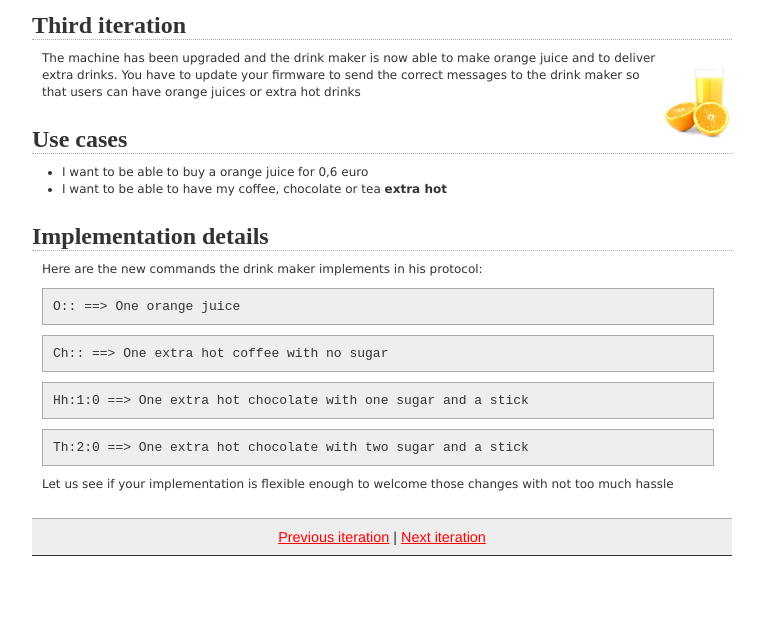
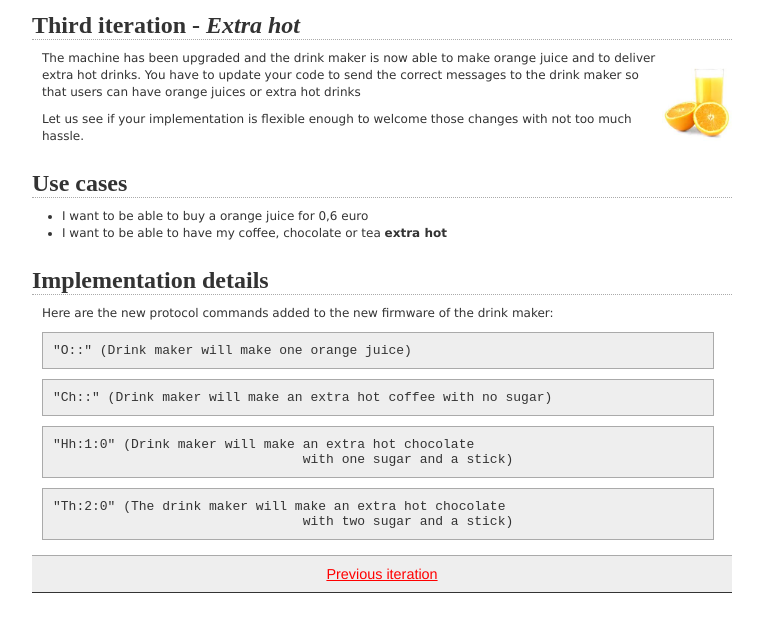
Before and after one commit to simcap/coffeemachine, a plain HTML site: page cm-third-iteration.html in a window 1280 px wide. Shown: the part 69-700 px from the top of the page, without its empty margins (258-1021 px from the left). Drawn offline with Linux system fonts and the light colour scheme.

Commit message:
second refactor from feedback

```diff
--- a/cm-third-iteration.html
+++ b/cm-third-iteration.html
@@ -16,25 +16,29 @@
 
 		</div>
 		<div id="body">
-			<h2>Third iteration</h2>
+			<h2>Third iteration - <em>Extra hot</em></h2>
 			<img src="images/orange-juice.jpeg" width="70" height = "100" style="float: right;"/>
-			<p>The machine has been upgraded and the drink maker is now able to make orange juice and to deliver extra drinks.
-			You have to update your firmware to send the correct messages to the drink maker
+			<p>The machine has been upgraded and the drink maker is now able to make orange juice and to deliver extra hot drinks.
+			You have to update your code to send the correct messages to the drink maker
 			so that users can have orange juices or extra hot drinks</p>
+
+			<p>Let us see if your implementation is flexible enough to welcome those changes with not too much hassle.</p>
+
 			<h2>Use cases</h2>
 			<ul>
 				<li>I want to be able to buy a orange juice for 0,6 euro</li>
 				<li>I want to be able to have my coffee, chocolate or tea <strong>extra hot</strong></li>
 			</ul>
 			<h2>Implementation details</h2>
-			<p>Here are the new commands the drink maker implements in his protocol:</p>
-			<pre>O:: ==> One orange juice</pre>
-			<pre>Ch:: ==> One extra hot coffee with no sugar</pre>
-			<pre>Hh:1:0 ==> One extra hot chocolate with one sugar and a stick</pre>
-			<pre>Th:2:0 ==> One extra hot chocolate with two sugar and a stick</pre>
-			<p>Let us see if your implementation is flexible enough to welcome those changes with not too much hassle</p>
+			<p>Here are the new protocol commands added to the new firmware of the drink maker:</p>
+			<pre>"O::" (Drink maker will make one orange juice)</pre>
+			<pre>"Ch::" (Drink maker will make an extra hot coffee with no sugar)</pre>
+			<pre>"Hh:1:0" (Drink maker will make an extra hot chocolate
+				with one sugar and a stick)</pre>
+			<pre>"Th:2:0" (The drink maker will make an extra hot chocolate
+				with two sugar and a stick)</pre>
 		</div>
-		<div id="footer"><a href="cm-second-iteration.html">Previous iteration</a> | <a href="cm-fourth-iteration.html">Next iteration</a></div>
+		<div id="footer"><a href="cm-second-iteration.html">Previous iteration</a></div>
 	</div>
 
 </body>
```
Also changed, not shown: cm-fifth-iteration.html (+4 -4 lines), cm-first-iteration.html (+1 -1 lines), cm-fourth-iteration.html (+2 -2 lines), cm-second-iteration.html (+6 -7 lines), index.html (+3 -3 lines).
